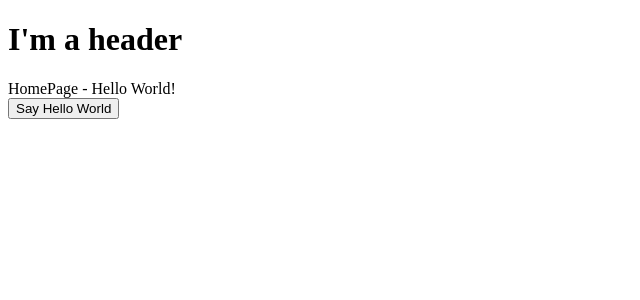
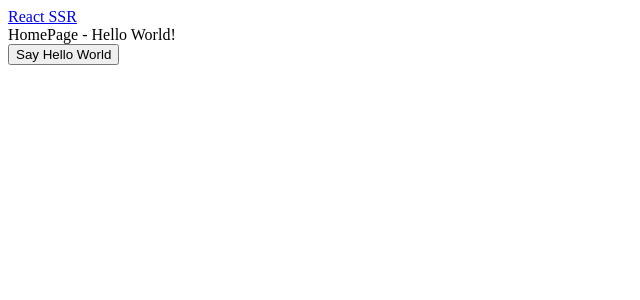
Before and after one commit to monello/udemy-react-ssr, a React app: page / in a window 1280 px wide. Shown: the top 300 px of the page, without its empty margins (0-640 px from the left). Built offline with nearby package versions, Linux system fonts and the light colour scheme; the HTML template or start-up script is replaced by a standard one.

Commit message:
add a basic header component

```diff
--- a/src/client/App.js
+++ b/src/client/App.js
@@ -1,10 +1,12 @@
 import React from 'react';
 import { renderRoutes } from 'react-router-config';
+
+import Header from './components/Header';
 
 const App = ({ route }) => {
     return (
         <div>
-            <h1>I'm a header</h1>
+            <Header />
             {renderRoutes(route.routes)}
         </div>
     );
--- /dev/null
+++ b/src/client/components/Header.js
@@ -0,0 +1,12 @@
+import React from 'react';
+import { Link } from 'react-router-dom';
+
+const Header = () => {
+    return (
+        <div>
+            <Link to="/">React SSR</Link>
+        </div>
+    );
+};
+
+export default Header;
```
